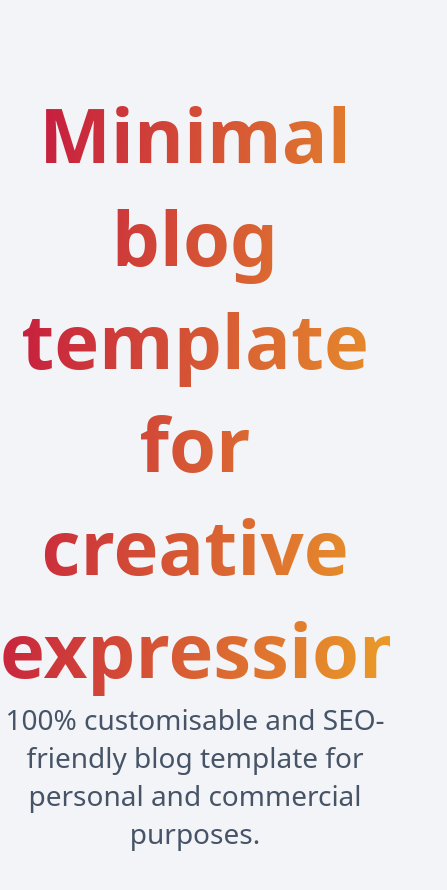
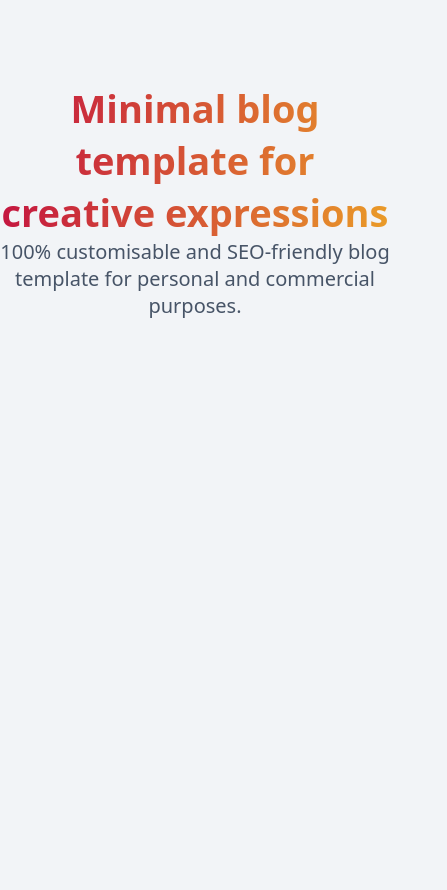
Before and after one commit to D3press3dd/morganas-blog, a React (Vite) app: page / in a window 390 px wide. Shown: the top 890 px of the page, 447 px wide, since content can reach past the window. Built offline with nearby package versions, Linux system fonts and the light colour scheme.

Commit message:
:lipstick: add media query for main title in hero

```diff
--- a/src/styled-components/MainTitle.tsx
+++ b/src/styled-components/MainTitle.tsx
@@ -11,6 +11,14 @@ const H1 = styled.h1`
     font-size: 7.6rem;
     text-align: center;
 
+    @media (max-width: 768px) {
+      font-size: 40px;
+    }
+
+    @media (max-width: 600px) {
+      font-size: calc(76px/2);
+    }
+
 `
 
 export function MainTitle ({ children }: MainTitleProps): JSX.Element {
--- a/src/styled-components/SecondaryText.tsx
+++ b/src/styled-components/SecondaryText.tsx
@@ -9,6 +9,10 @@ const Secondary = styled.h3`
     font-weight: 100;
     text-align: center;
     font-size: 2.8rem;
+
+    @media (max-width: 480px) {
+      font-size: 20px;
+    }
 `
 
 export function SecondaryText ({ children }: SecondaryProps): JSX.Element {
```
